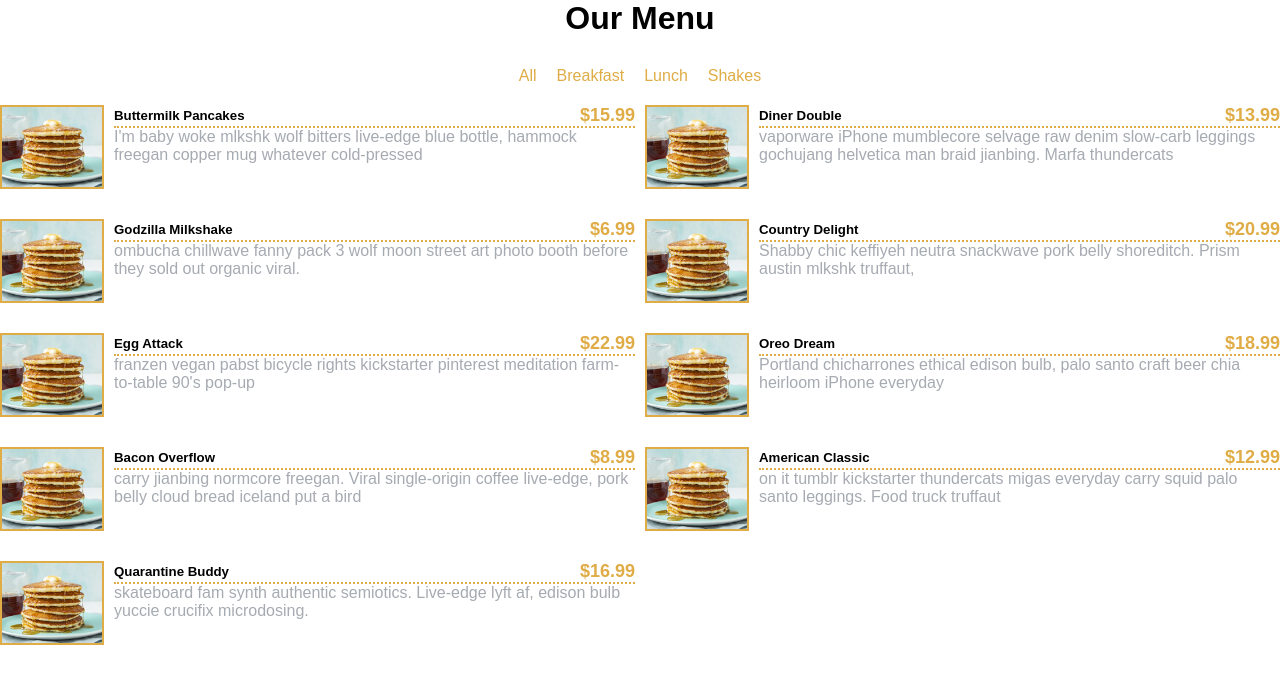
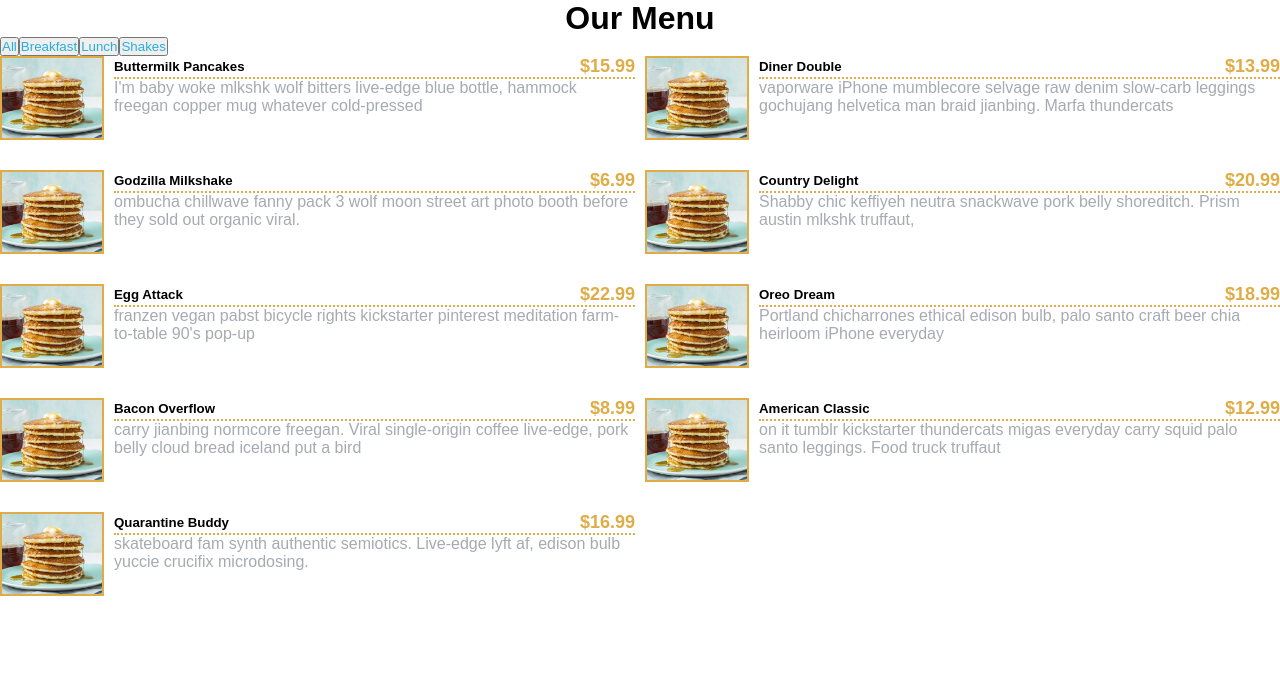
Before and after one commit to acciojob/menu-bhuvan243, a React app: page / in a window 1280 px wide. Shown: the top 684 px of the page. Built offline with nearby package versions, Linux system fonts and the light colour scheme.

Commit message:
li to button ul removed

```diff
--- a/src/components/App.js
+++ b/src/components/App.js
@@ -37,7 +37,6 @@ const App = () => {
   return (
     <div>
       <h1>Our Menu</h1>
-      <ul>
         {categories.map((category, index) => (
           <CategoryButton
             category={category}
@@ -46,7 +45,6 @@ const App = () => {
             activeCategory={activeCategory}
           />
         ))}
-      </ul>
       <div className="menu-container">
         {displayList.map((item, index) => (
           <Card item={item} key={index} />
--- a/src/components/CategoryButton.js
+++ b/src/components/CategoryButton.js
@@ -4,7 +4,7 @@ import { capitalizeFirstLetter } from "./functions";
 const CategoryButton = ({ category, showMenu, activeCategory }) => {
   console.log("Inside category button", activeCategory);
   return (
-    <li
+    <button
       name={category.type}
       id={category.id}
     //   id={activeCategory === category.id ? category.id : ""}
@@ -13,7 +13,7 @@ const CategoryButton = ({ category, showMenu, activeCategory }) => {
       onClick={showMenu}
     >
       {capitalizeFirstLetter(category.type)}
-    </li>
+    </button>
   );
 };
 
```
